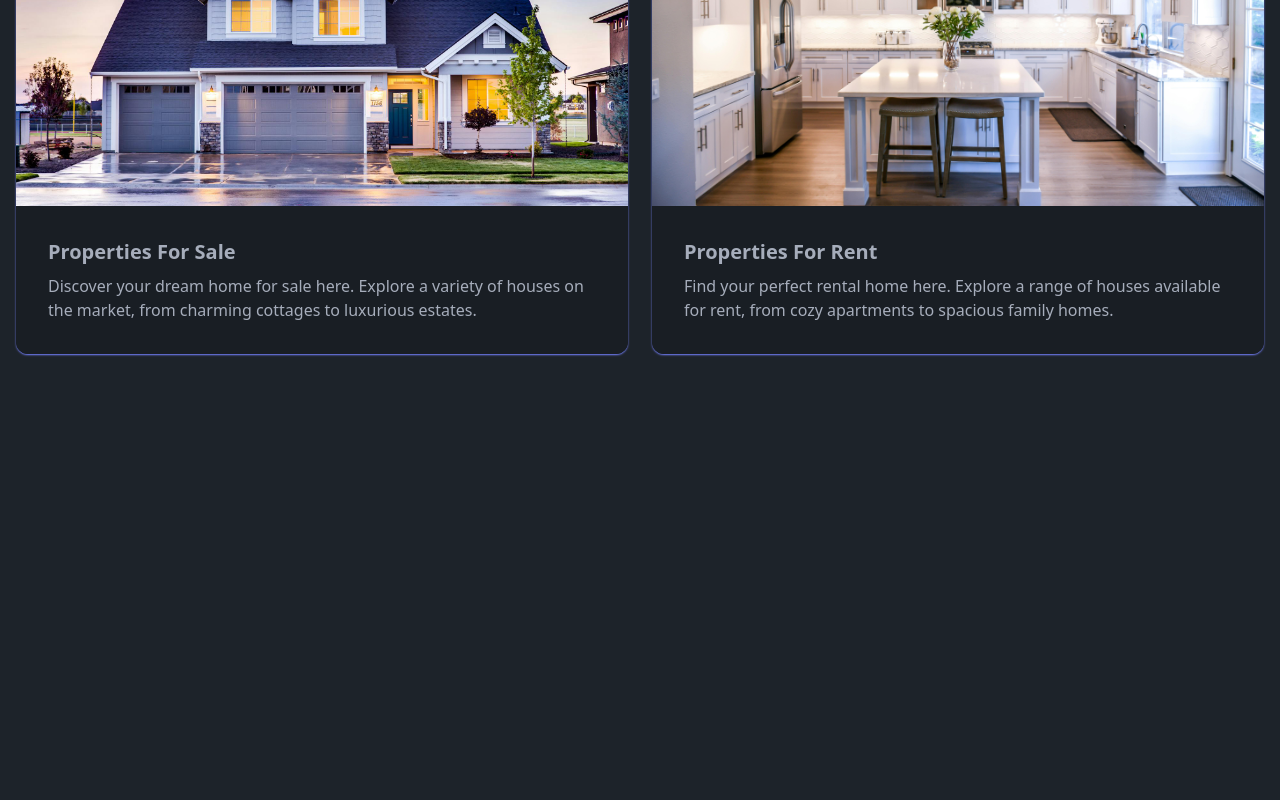
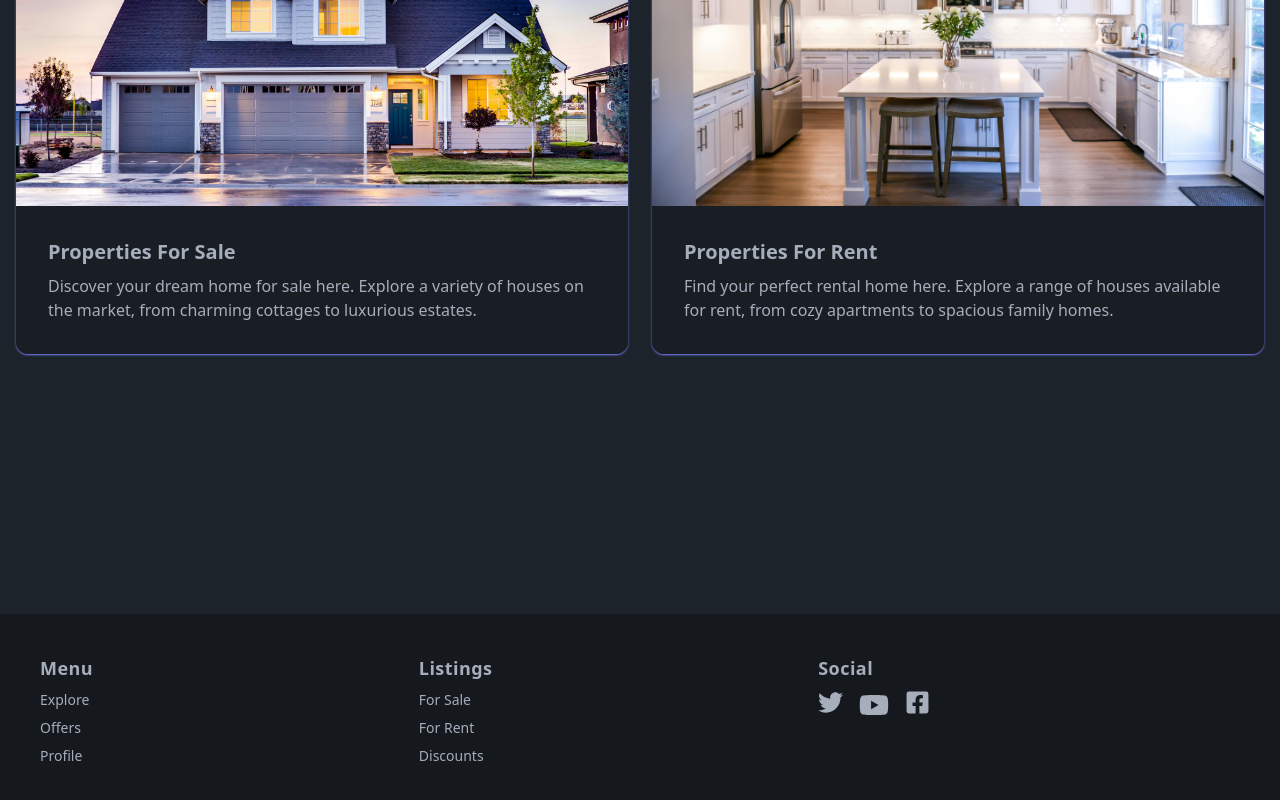
Before and after one commit to Radexman/House-Harbor-App, a React (Vite) app: page / in a window 1280 px wide. Shown: the part 402-1202 px from the top of the page. Before the commit the page ends 852 px from the top, so only its background shows below. Built offline with nearby package versions, Linux system fonts and the light colour scheme.

Commit message:
Footer & Page Not Found

```diff
--- a/src/App.tsx
+++ b/src/App.tsx
@@ -5,6 +5,7 @@ import Explore from './pages/Explore/Explore';
 import ForgotPassword from './pages/ForgotPassword/ForgotPassword';
 import Offers from './pages/Offers/Offers';
 import Profile from './pages/Profile/Profile';
+import NotFound from './pages/NotFound/NotFound';
 import CreateListing from './pages/CreateListing/CreateListing';
 import SignIn from './pages/SignIn/SignIn';
 import SignUp from './pages/SignUp/SignUp';
@@ -12,6 +13,7 @@ import Listing from './pages/Listing/Listing';
 import Contact from './pages/Contact/Contact';
 import Category from './pages/Category/Category';
 import Navbar from './components/layout/Navbar/Navbar';
+import Footer from './components/layout/Footer/Footer';
 import BottomNavbar from './components/layout/BottomNavbar/BottomNavbar';
 import PrivateRoute from './components/PrivateRoute/PrivateRoute';
 import AppContextProvider from './context/AppContext';
@@ -36,9 +38,10 @@ function App() {
         <Route path="/contact/:landlordId" element={<Contact />} />
         <Route path="/sign-in" element={<SignIn />} />
         <Route path="/sign-up" element={<SignUp />} />
-        {/* @TODO Not Found Page */}
+        <Route path="/*" element={<NotFound />} />
       </Routes>
       <BottomNavbar />
+      <Footer />
       <ToastContainer position="bottom-left" />
     </AppContextProvider>
 
--- a/src/components/layout/BottomNavbar/BottomNavbar.tsx
+++ b/src/components/layout/BottomNavbar/BottomNavbar.tsx
@@ -14,7 +14,7 @@ function BottomNavbar() {
   };
 
   return (
-    <nav className="block md:hidden">
+    <nav className="z-10 block md:hidden">
       <div className="btm-nav bg-base-200">
         <Link to="/" className={setActiveNavButton('/')}>
           <button type="button">
--- /dev/null
+++ b/src/components/layout/Footer/Footer.tsx
@@ -0,0 +1,53 @@
+import { Link } from 'react-router-dom';
+import {
+  FaTwitter as TwitterIcon,
+  FaFacebookSquare as FacebookIcon,
+  FaYoutube as YouTubeIcon,
+} from 'react-icons/fa';
+
+function Footer() {
+  return (
+    <footer className="footer mb-10 bg-base-300 p-10 text-base-content sm:mb-0">
+      <nav>
+        <p className="text-lg font-semibold tracking-wide">Menu</p>
+        <Link to="/">Explore</Link>
+        <Link to="/offers">Offers</Link>
+        <Link to="/profile">Profile</Link>
+      </nav>
+      <nav>
+        <p className="text-lg font-semibold tracking-wide">Listings</p>
+        <Link to="/category/sale">For Sale</Link>
+        <Link to="/category/rent">For Rent</Link>
+        <Link to="/offers">Discounts</Link>
+      </nav>
+      <nav>
+        <p className="text-lg font-semibold tracking-wide">Social</p>
+        <div className="grid grid-flow-col gap-4">
+          <a
+            href="https://twitter.com/?lang=pl"
+            target="_blank"
+            rel="noopener noreferrer"
+          >
+            <TwitterIcon size={25} />
+          </a>
+          <a
+            href="https://www.youtube.com/"
+            target="_blank"
+            rel="noopener noreferrer"
+          >
+            <YouTubeIcon size={30} />
+          </a>
+          <a
+            href="https://www.facebook.com/"
+            target="_blank"
+            rel="noopener noreferrer"
+          >
+            <FacebookIcon size={25} />
+          </a>
+        </div>
+      </nav>
+    </footer>
+  );
+}
+
+export default Footer;
--- a/src/pages/Category/Category.tsx
+++ b/src/pages/Category/Category.tsx
@@ -32,7 +32,7 @@ function Category() {
         }`}</h1>
       </header>
       <div>
-        <main className="space-y-2">
+        <main className="min-h-screen space-y-2">
           {isLoading && spinnerVisible ? (
             <Spinner />
           ) : (
--- a/src/pages/Explore/Explore.tsx
+++ b/src/pages/Explore/Explore.tsx
@@ -10,7 +10,7 @@ function Explore() {
           Explore
         </h1>
       </header>
-      <main>
+      <main className="min-h-screen">
         {/* @TODO Slider */}
         <p className="py-4 text-justify md:text-left">
           Welcome to our House Harbor! Whether you&apos;re in search of your
--- /dev/null
+++ b/src/pages/NotFound/NotFound.tsx
@@ -0,0 +1,26 @@
+import { Link } from 'react-router-dom';
+import {
+  IoIosWarning as WarningIcon,
+  IoIosHome as HomeIcon,
+} from 'react-icons/io';
+
+function NotFound() {
+  return (
+    <div className="container mx-auto p-4">
+      <div className="flex min-h-[90vh] flex-col items-center justify-center">
+        <WarningIcon size={120} />
+        <h1 className="text-center text-2xl font-bold tracking-wide">
+          404 Page Not Found
+        </h1>
+        <Link to="/">
+          <button type="button" className="btn btn-outline btn-primary mt-6">
+            Back To Home Page
+            <HomeIcon />
+          </button>
+        </Link>
+      </div>
+    </div>
+  );
+}
+
+export default NotFound;
--- a/src/pages/Offers/Offers.tsx
+++ b/src/pages/Offers/Offers.tsx
@@ -24,7 +24,7 @@ function Offers() {
           property.
         </p>
       </header>
-      <main className="space-y-2">
+      <main className="min-h-screen space-y-2">
         <ul className="space-y-4">
           {offerListings.map((listing) => (
             <ListingItem key={listing.id} listing={listing} />
```
